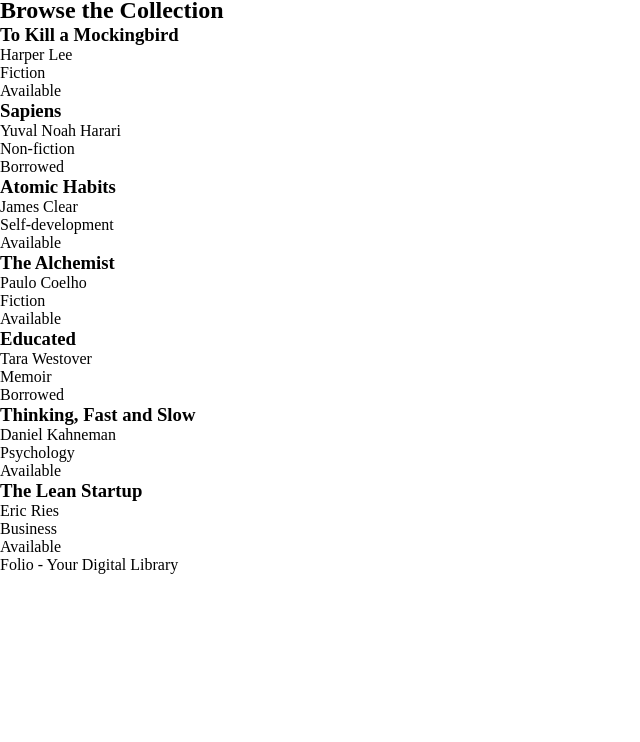
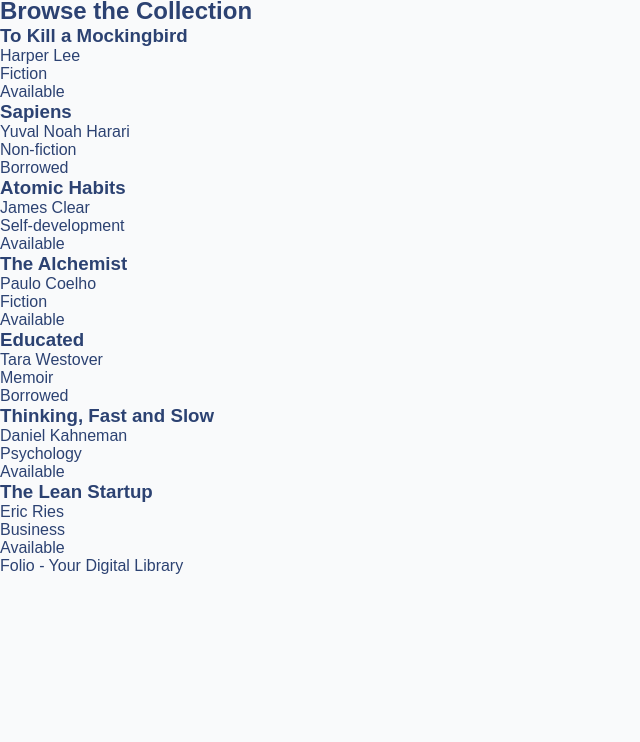
Before and after one commit to desphixs/staqed-folio, a plain HTML site: page index.html in a window 1280 px wide. Shown: the part 58-800 px from the top of the page, without its empty margins (0-640 px from the left). Drawn offline with Linux system fonts and the light colour scheme.

Commit message:
Complete: Typography and the Canvas - Folio

```diff
--- a/style.css
+++ b/style.css
@@ -3,3 +3,9 @@
     padding: 0px;
     box-sizing: border-box;
 }
+
+body {
+    font-family: sans-serif;
+    background-color: #f9fafb;
+    color: #2c4272;
+}
```
Also changed, not shown: index.html (+0 -1 lines).
